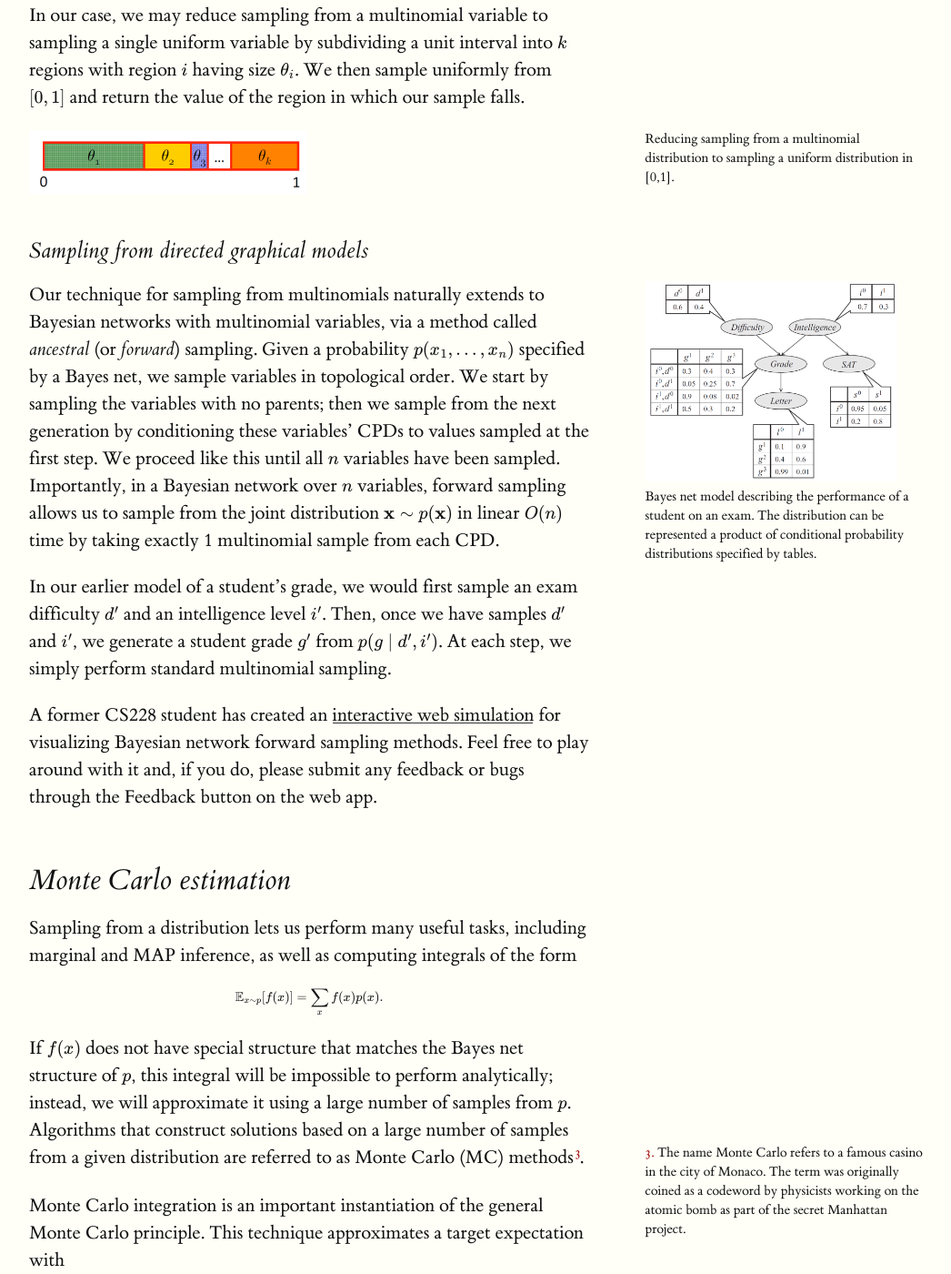
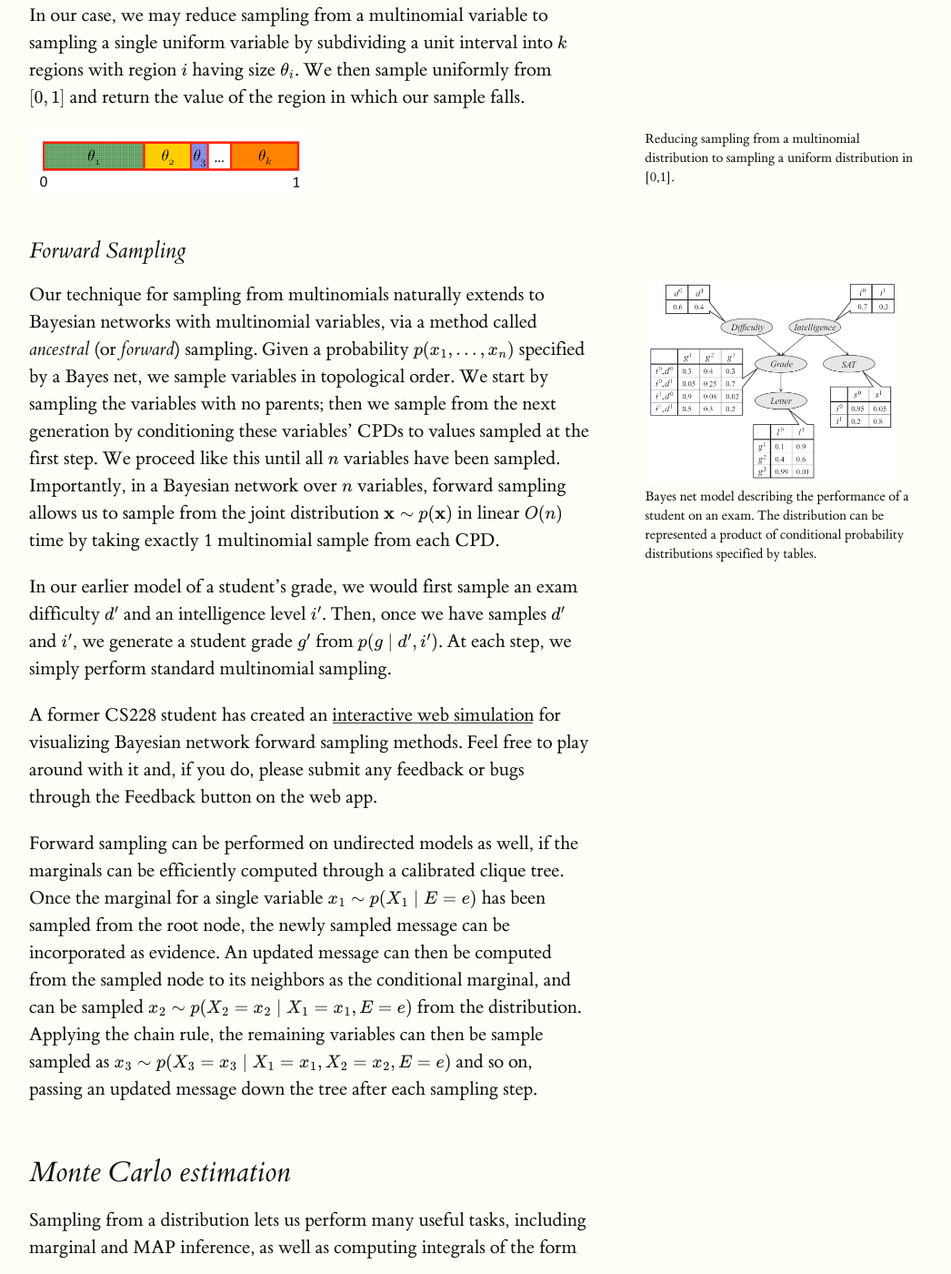
Before and after one commit to ermongroup/cs228-notes, a Jekyll site: the page built from inference/sampling/index.md, in a window 1280 px wide and 1400 px high, scrolled down 1201 px. Shown: the whole window at 91% size, without its empty margins (128-1174 px from the left). Built offline with Jekyll 4.4.1, drawn with Linux system fonts in a browser that asks for light colours; formulas are drawn with MathJax 3.

Commit message:
Update forward sampling section to disambiguate limitation to only directed models

```diff
--- a/inference/sampling/index.md
+++ b/inference/sampling/index.md
@@ -19,7 +19,7 @@ Sampling, in general, is not an easy problem. Our computers can only generate sa
 In our case, we may reduce sampling from a multinomial variable to sampling a single uniform variable by subdividing a unit interval into $$k$$ regions with region $$i$$ having size $$\theta_i$$. We then sample uniformly from $$[0,1]$$ and return the value of the region in which our sample falls.
 {% include maincolumn_img.html src="assets/img/multinomial-sampling.png" caption="Reducing sampling from a multinomial distribution to sampling a uniform distribution in [0,1]." %}
 
-### Sampling from directed graphical models
+### Forward Sampling
 
 {% include marginfigure.html id="grade" url="assets/img/grade-model.png" description="Bayes net model describing the performance of a student on an exam. The distribution can be represented a product of conditional probability distributions specified by tables." %}
 
@@ -28,6 +28,8 @@ Our technique for sampling from multinomials naturally extends to Bayesian netwo
 In our earlier model of a student's grade, we would first sample an exam difficulty $$d'$$ and an intelligence level $$i'$$. Then, once we have samples $$d'$$ and $$i'$$, we generate a student grade $$g'$$ from $$p(g \mid d', i')$$. At each step, we simply perform standard multinomial sampling.
 
 A former CS228 student has created an [interactive web simulation](http://pgmlearning.herokuapp.com/samplingApp) for visualizing Bayesian network forward sampling methods. Feel free to play around with it and, if you do, please submit any feedback or bugs through the Feedback button on the web app.
+
+Forward sampling can be performed on undirected models as well, if the marginals can be efficiently computed through a calibrated clique tree. Once the marginal for a single variable $$x_1 ∼ p(X_1 \mid E=e)$$ has been sampled from the root node, the newly sampled message can be incorporated as evidence. An updated message can then be computed from the sampled node to its neighbors as the conditional marginal, and can be sampled $$x_2 ∼ p(X_2=x_2 \mid X_1=x_1,E=e)$$ from the distribution. Applying the chain rule, the remaining variables can then be sample sampled as $$x_3 ∼ p(X_3=x_3 \mid X_1=x_1,X_2=x_2,E=e)$$ and so on, passing an updated message down the tree after each sampling step.
 
 ## Monte Carlo estimation
 
```
Also changed, not shown: index.md (+1 -1 lines).
